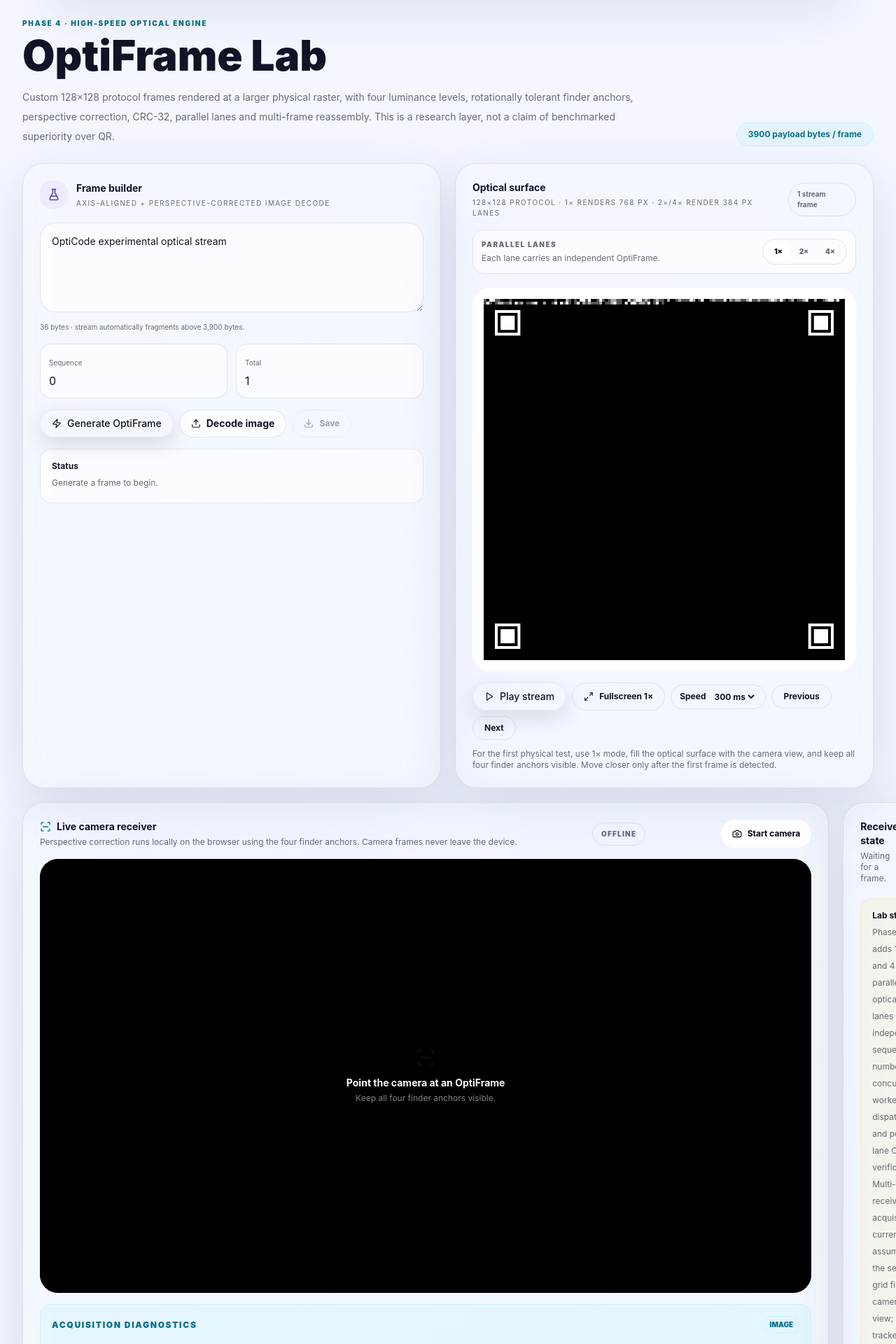
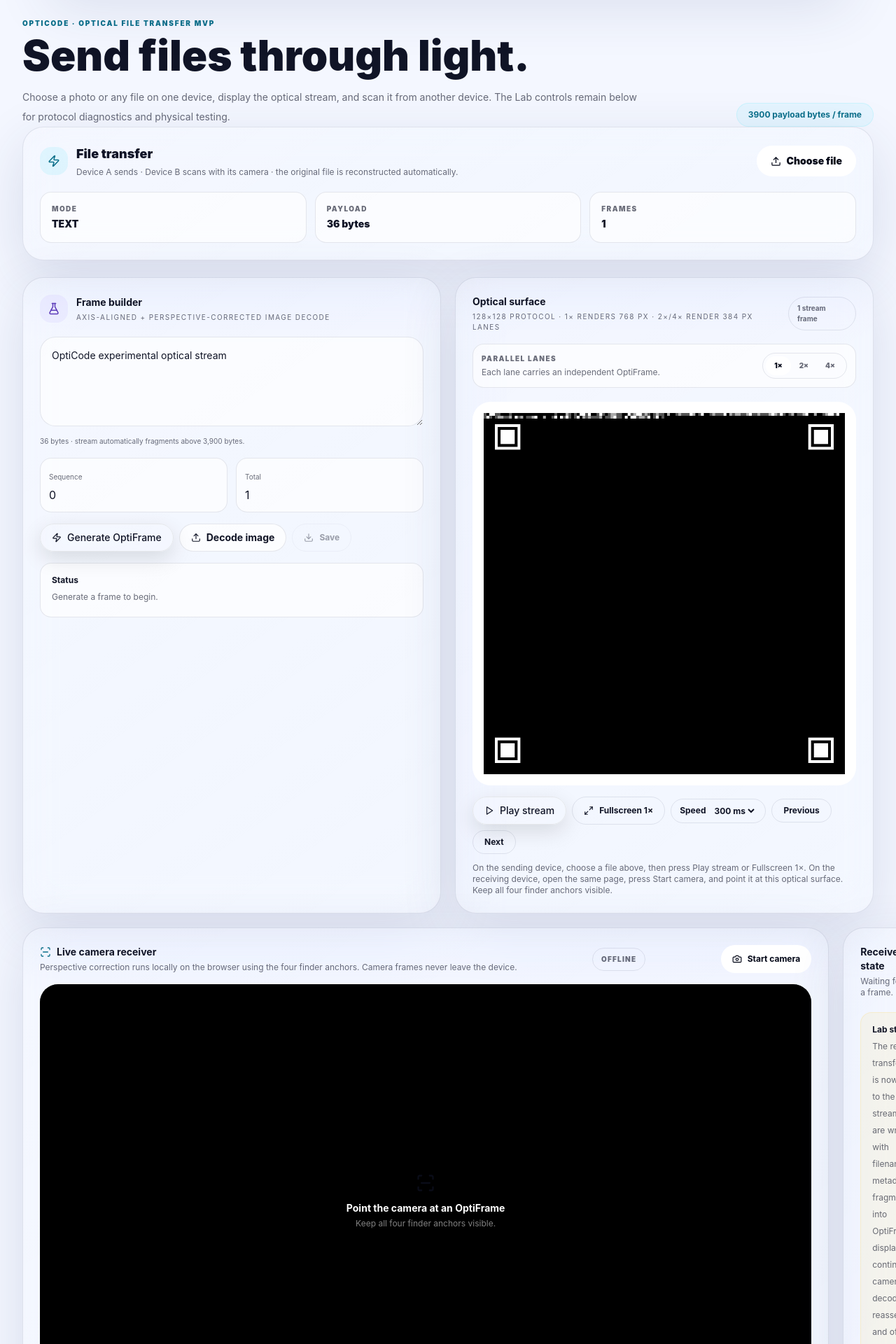
Before and after one commit to Mahin98250/OR-Generator, a React (Vite) app: page /#/optiframe in a window 1280 px wide. Shown: the part 100-2020 px from the top of the page at 70% size. Built offline with nearby package versions, Linux system fonts and the light colour scheme.

Commit message:
feat: wire OptiFrame into real file transfer workflow

```diff
--- a/src/pages/OptiFrameLab/OptiFrameLab.tsx
+++ b/src/pages/OptiFrameLab/OptiFrameLab.tsx
@@ -6,6 +6,7 @@ import { decodeOptiFrame, decodeOptiFramePerspective, encodeOptiFrame, getOptiFr
 import { OptiFrameAssembler, splitOptiFramePayload, utf8ToText } from '../../lib/optiframeStream';
 import { OptiFrameDecodePool } from '../../lib/optiframeDecodePool';
 import { createOptiLaneSurface, cropOptiLaneGrid, type OptiLaneCount } from '../../lib/optiframeLanes';
+import { createOptiCodeFileTransfer, decodeOptiCodeFileTransfer, type OptiCodeFileTransfer } from '../../lib/opticodeTransfer';
 
 type CameraStats = {
   attempts: number;
@@ -102,6 +103,10 @@ export function OptiFrameLab() {
   const [streamIndex, setStreamIndex] = useState(0);
   const [laneCount, setLaneCount] = useState<OptiLaneCount>(1);
   const [streamIntervalMs, setStreamIntervalMs] = useState(300);
+  const [transferFile, setTransferFile] = useState<File | null>(null);
+  const [transferData, setTransferData] = useState<Uint8Array | null>(null);
+  const [receivedFile, setReceivedFile] = useState<OptiCodeFileTransfer | null>(null);
+  const [receivedFileUrl, setReceivedFileUrl] = useState('');
 
   const capacity = useMemo(() => getOptiFrameCapacity(), []);
   const videoRef = useRef<HTMLVideoElement>(null);
@@ -120,16 +125,18 @@ export function OptiFrameLab() {
   const acquisitionTestRef = useRef(false);
   const acquisitionTestMetricsRef = useRef(emptyAcquisitionTest());
   const reacquireEveryFrames = 12;
+  const receivedFileUrlRef = useRef('');
 
   const streamPayload = useMemo(() => {
-    const payload = new TextEncoder().encode(text);
+    const payload = transferData ?? new TextEncoder().encode(text);
     return splitOptiFramePayload(payload, capacity);
-  }, [text, capacity]);
+  }, [text, transferData, capacity]);
 
   useEffect(() => {
     return () => {
       stopCamera();
       decodePoolRef.current.terminate();
+      if (receivedFileUrlRef.current) URL.revokeObjectURL(receivedFileUrlRef.current);
     };
   }, []);
 
@@ -257,6 +264,48 @@ export function OptiFrameLab() {
     streamRef.current = null;
     if (videoRef.current) videoRef.current.srcObject = null;
     setCameraOn(false);
+  }
+
+  async function selectTransferFile(file?: File) {
+    if (!file) return;
+    try {
+      setStatus('Preparing ' + file.name + ' for optical transfer…');
+      const payload = await createOptiCodeFileTransfer(file);
+      setTransferFile(file);
+      setTransferData(payload);
+      setStreamIndex(0);
+      setStreamPlaying(false);
+      setStatus(file.name + ' ready · ' + file.size.toLocaleString() + ' bytes · ' + Math.max(1, Math.ceil(payload.length / capacity)) + ' optical frames.');
+    } catch (error) {
+      setTransferFile(null);
+      setTransferData(null);
+      setStatus(error instanceof Error ? error.message : 'Unable to prepare that file.');
+    }
+  }
+
+  function clearTransferFile() {
+    setTransferFile(null);
+    setTransferData(null);
+    setStreamPlaying(false);
+    setStreamIndex(0);
+    setStatus('File cleared. Text mode is active.');
+  }
+
+  function finishReceivedPayload(payload: Uint8Array) {
+    const fileTransfer = decodeOptiCodeFileTransfer(payload);
+    if (fileTransfer) {
+      if (receivedFileUrlRef.current) URL.revokeObjectURL(receivedFileUrlRef.current);
+      const url = URL.createObjectURL(new Blob([fileTransfer.data], { type: fileTransfer.type }));
+      receivedFileUrlRef.current = url;
+      setReceivedFile(fileTransfer);
+      setReceivedFileUrl(url);
+      setCameraDecoded('');
+      setStatus('Transfer complete · ' + fileTransfer.name + ' · ' + fileTransfer.size.toLocaleString() + ' bytes.');
+      return;
+    }
+    setReceivedFile(null);
+    setReceivedFileUrl('');
+    setCameraDecoded(utf8ToText(payload));
   }
 
   async function decodeCameraFrame() {
@@ -486,7 +535,7 @@ export function OptiFrameLab() {
       setStatus(`Multi-lane ${successes.length}/${laneCount} decoded · ${assembly.received}/${assembly.total || 0} frames · ${workerCount} worker / ${localCount} local · ${elapsed.toFixed(0)} ms capture-decode`);
 
       if (assembly.complete && assembly.payload) {
-        setCameraDecoded(utf8ToText(assembly.payload));
+        finishReceivedPayload(assembly.payload);
       }
       return;
     }
@@ -604,7 +653,7 @@ export function OptiFrameLab() {
     setStatus(`Live frame ${frame.sequence + 1}/${frame.total} · ${Math.round(result.diagnostics.confidence * 100)}% anchor confidence · ${result.diagnostics.decodeMs.toFixed(0)} ms decode${workerResult ? ` · worker ${workerResult.workerIndex + 1}` : ' · local'} · ${decodePoolRef.current.busyCount}/${decodePoolRef.current.capacity} workers busy`);
 
     if (assembly.complete && assembly.payload) {
-      setCameraDecoded(utf8ToText(assembly.payload));
+      finishReceivedPayload(assembly.payload);
     }
   }
 
@@ -734,6 +783,10 @@ export function OptiFrameLab() {
     framesSinceFullScanRef.current = 0;
     setReceiver({ total: 0, received: 0, bytes: 0, missing: [], complete: false });
     setCameraDecoded('');
+    setReceivedFile(null);
+    if (receivedFileUrlRef.current) URL.revokeObjectURL(receivedFileUrlRef.current);
+    receivedFileUrlRef.current = '';
+    setReceivedFileUrl('');
     setCameraStats(prev => ({ ...prev, hits: 0, duplicates: 0, dropped: 0, workerHits: 0, localHits: 0, bytes: 0, captureFps: 0, decodeFps: 0, goodputBps: 0, lastConfidence: 0 }));
   }
 
@@ -741,12 +794,39 @@ export function OptiFrameLab() {
     <section className="mx-auto max-w-7xl py-8 sm:py-12">
       <div className="flex flex-col gap-3 lg:flex-row lg:items-end lg:justify-between">
         <div>
-          <p className="text-[10px] font-black uppercase tracking-[.18em] text-cyan-300">Phase 4 · High-speed optical engine</p>
-          <h1 className="mt-2 text-4xl font-black text-[var(--text)] sm:text-6xl">OptiFrame Lab</h1>
-          <p className="mt-4 max-w-4xl text-sm leading-7 text-[var(--text-muted)]">Custom 128×128 protocol frames rendered at a larger physical raster, with four luminance levels, rotationally tolerant finder anchors, perspective correction, CRC-32, parallel lanes and multi-frame reassembly. This is a research layer, not a claim of benchmarked superiority over QR.</p>
+          <p className="text-[10px] font-black uppercase tracking-[.18em] text-cyan-300">OptiCode · Optical file transfer MVP</p>
+          <h1 className="mt-2 text-4xl font-black text-[var(--text)] sm:text-6xl">Send files through light.</h1>
+          <p className="mt-4 max-w-4xl text-sm leading-7 text-[var(--text-muted)]">Choose a photo or any file on one device, display the optical stream, and scan it from another device. The Lab controls remain below for protocol diagnostics and physical testing.</p>
         </div>
         <div className="rounded-full border border-cyan-300/20 bg-cyan-300/10 px-4 py-2 text-xs font-bold text-cyan-300">{capacity} payload bytes / frame</div>
       </div>
+
+      <GlassCard className="lg:col-span-2">
+        <div className="flex flex-col gap-4 lg:flex-row lg:items-center lg:justify-between">
+          <div>
+            <div className="flex items-center gap-3">
+              <span className="grid h-10 w-10 place-items-center rounded-2xl bg-cyan-400/10 text-cyan-300"><Zap size={18}/></span>
+              <div>
+                <p className="text-lg font-black text-[var(--text)]">File transfer</p>
+                <p className="mt-1 text-xs text-[var(--text-muted)]">Device A sends · Device B scans with its camera · the original file is reconstructed automatically.</p>
+              </div>
+            </div>
+          </div>
+          <div className="flex flex-wrap gap-2">
+            <label className="inline-flex min-h-11 cursor-pointer items-center gap-2 rounded-full bg-white px-5 py-2 text-sm font-black text-slate-950">
+              <Upload size={15}/> {transferFile ? 'Choose another file' : 'Choose file'}
+              <input type="file" className="hidden" onChange={event => { void selectTransferFile(event.target.files?.[0]); event.currentTarget.value = ''; }}/>
+            </label>
+            {transferFile && <button onClick={clearTransferFile} className="inline-flex min-h-11 items-center gap-2 rounded-full border border-[var(--border)] px-4 py-2 text-sm font-bold text-[var(--text)]">Clear</button>}
+          </div>
+        </div>
+        <div className="mt-5 grid gap-3 sm:grid-cols-3">
+          <div className="rounded-2xl border border-[var(--border)] bg-[var(--bg-soft)] p-4"><p className="text-[10px] font-black uppercase tracking-[.14em] text-[var(--text-muted)]">Mode</p><p className="mt-1 text-sm font-black text-[var(--text)]">{transferFile ? 'FILE' : 'TEXT'}</p></div>
+          <div className="rounded-2xl border border-[var(--border)] bg-[var(--bg-soft)] p-4"><p className="text-[10px] font-black uppercase tracking-[.14em] text-[var(--text-muted)]">Payload</p><p className="mt-1 text-sm font-black text-[var(--text)]">{(transferData?.length ?? new TextEncoder().encode(text).length).toLocaleString()} bytes</p></div>
+          <div className="rounded-2xl border border-[var(--border)] bg-[var(--bg-soft)] p-4"><p className="text-[10px] font-black uppercase tracking-[.14em] text-[var(--text-muted)]">Frames</p><p className="mt-1 text-sm font-black text-[var(--text)]">{streamPayload.length}</p></div>
+        </div>
+        {transferFile && <div className="mt-4 rounded-2xl border border-cyan-300/20 bg-cyan-300/10 p-4"><p className="text-xs font-black text-cyan-200">{transferFile.name}</p><p className="mt-1 text-[10px] text-[var(--text-muted)]">{transferFile.type || 'application/octet-stream'} · {transferFile.size.toLocaleString()} bytes · ready to display on the sending device.</p></div>}
+      </GlassCard>
 
       <div className="mt-6 grid gap-5 lg:grid-cols-2">
         <GlassCard>
@@ -799,7 +879,7 @@ export function OptiFrameLab() {
             <button onClick={() => setStreamIndex(index => (index + streamPayload.length - laneCount) % Math.max(1, streamPayload.length))} className="rounded-full border border-[var(--border)] px-4 py-2 text-xs font-bold text-[var(--text)]">Previous</button>
             <button onClick={() => setStreamIndex(index => (index + laneCount) % Math.max(1, streamPayload.length))} className="rounded-full border border-[var(--border)] px-4 py-2 text-xs font-bold text-[var(--text)]">Next</button>
           </div>
-          <p className="mt-3 text-xs text-[var(--text-muted)]">{laneCount > 1 ? `Multi-lane mode displays ${laneCount} independent frames at once; the receiver uses the matching ${laneCount === 2 ? '2:1' : '1:1'} grid aspect ratio and decodes lanes through the worker pool.` : 'For the first physical test, use 1× mode, fill the optical surface with the camera view, and keep all four finder anchors visible. Move closer only after the first frame is detected.'}</p>
+          <p className="mt-3 text-xs text-[var(--text-muted)]">{laneCount > 1 ? `Multi-lane mode displays ${laneCount} independent frames at once; the receiver uses the matching ${laneCount === 2 ? '2:1' : '1:1'} grid aspect ratio and decodes lanes through the worker pool.` : 'On the sending device, choose a file above, then press Play stream or Fullscreen 1×. On the receiving device, open the same page, press Start camera, and point it at this optical surface. Keep all four finder anchors visible.'}</p>
         </GlassCard>
       </div>
 
@@ -905,8 +985,8 @@ export function OptiFrameLab() {
         <GlassCard>
           <div className="flex items-center justify-between gap-3"><div><p className="text-sm font-bold text-[var(--text)]">Receiver state</p><p className="mt-1 text-xs text-[var(--text-muted)]">{receiver.total ? `${receiver.received}/${receiver.total} frames received` : 'Waiting for a frame.'}</p></div><button onClick={resetReceiver} className="rounded-full p-2 text-[var(--text-muted)] hover:bg-white/10" aria-label="Reset receiver"><RotateCcw size={16}/></button></div>
           {receiver.total > 0 && <><div className="mt-5 h-2 overflow-hidden rounded-full bg-white/10"><div className="h-full rounded-full bg-cyan-300 transition-all" style={{width:`${Math.min(100, receiver.received / receiver.total * 100)}%`}}/></div><p className="mt-3 text-xs text-[var(--text-muted)]">{receiver.complete ? 'Complete payload reassembled in sequence order.' : `Missing: ${receiver.missing.slice(0, 18).join(', ')}${receiver.missing.length > 18 ? '…' : ''}`}</p></>}
-          {cameraDecoded && <div className="mt-5 rounded-[22px] border border-emerald-300/20 bg-emerald-300/10 p-4"><p className="flex items-center gap-2 text-[10px] font-black uppercase tracking-[.14em] text-emerald-300"><CheckCircle2 size={14}/> Reassembled payload</p><p className="mt-2 max-h-80 overflow-auto whitespace-pre-wrap break-words text-sm leading-6 text-[var(--text)]">{cameraDecoded}</p><button onClick={() => void navigator.clipboard?.writeText(cameraDecoded)} className="mt-3 inline-flex items-center gap-2 rounded-full border border-[var(--border)] px-3 py-2 text-xs font-bold text-[var(--text)]"><Copy size={13}/> Copy payload</button></div>}
-          <div className="mt-5 rounded-2xl border border-amber-300/20 bg-amber-300/10 p-4"><p className="text-xs font-bold text-[var(--text)]">Lab status</p><p className="mt-1 text-xs leading-6 text-[var(--text-muted)]">Phase 4.3 adds 1×, 2×, and 4× parallel optical lanes with independent sequence numbers, concurrent worker dispatch, and per-lane CRC verification. Multi-lane receiver acquisition currently assumes the sender grid fills the camera view; tracked-region multi-lane acquisition is the next hardening step. No physical throughput claim is made until a repeatable device benchmark is captured.</p></div>
+          {receivedFile && receivedFileUrl ? <div className="mt-5 rounded-[22px] border border-emerald-300/20 bg-emerald-300/10 p-4"><p className="flex items-center gap-2 text-[10px] font-black uppercase tracking-[.14em] text-emerald-300"><CheckCircle2 size={14}/> File received</p><p className="mt-2 text-sm font-black text-[var(--text)]">{receivedFile.name}</p><p className="mt-1 text-xs text-[var(--text-muted)]">{receivedFile.type} · {receivedFile.size.toLocaleString()} bytes</p><a href={receivedFileUrl} download={receivedFile.name} className="mt-4 inline-flex items-center gap-2 rounded-full bg-white px-4 py-2 text-xs font-black text-slate-950"><Download size={13}/> Save received file</a></div> : cameraDecoded && <div className="mt-5 rounded-[22px] border border-emerald-300/20 bg-emerald-300/10 p-4"><p className="flex items-center gap-2 text-[10px] font-black uppercase tracking-[.14em] text-emerald-300"><CheckCircle2 size={14}/> Reassembled text</p><p className="mt-2 max-h-80 overflow-auto whitespace-pre-wrap break-words text-sm leading-6 text-[var(--text)]">{cameraDecoded}</p><button onClick={() => void navigator.clipboard?.writeText(cameraDecoded)} className="mt-3 inline-flex items-center gap-2 rounded-full border border-[var(--border)] px-3 py-2 text-xs font-bold text-[var(--text)]"><Copy size={13}/> Copy text</button></div>}
+          <div className="mt-5 rounded-2xl border border-amber-300/20 bg-amber-300/10 p-4"><p className="text-xs font-bold text-[var(--text)]">Lab status</p><p className="mt-1 text-xs leading-6 text-[var(--text-muted)]">The real file-transfer path is now wired to the optical stream: files are wrapped with filename/type metadata, fragmented into OptiFrames, displayed continuously, camera-decoded, reassembled, and offered as the original downloadable file. Keep 1× mode for the first physical test. Advanced recovery and speed work comes after this MVP passes a real device-to-device transfer.</p></div>
         </GlassCard>
       </div>
     </section>
```
